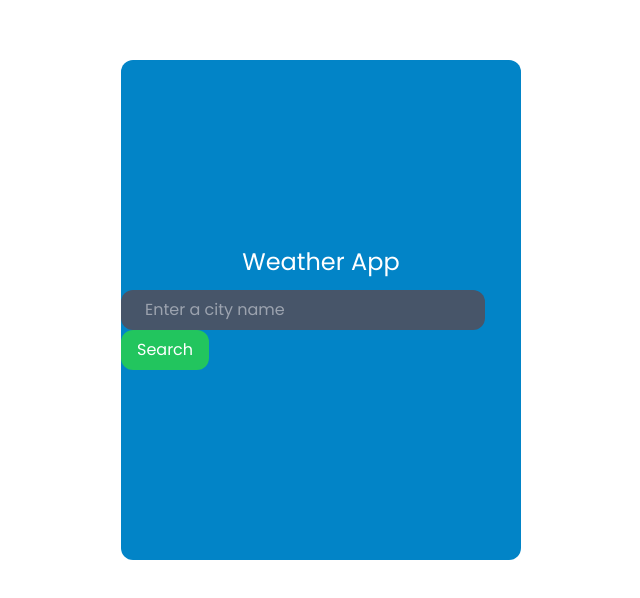
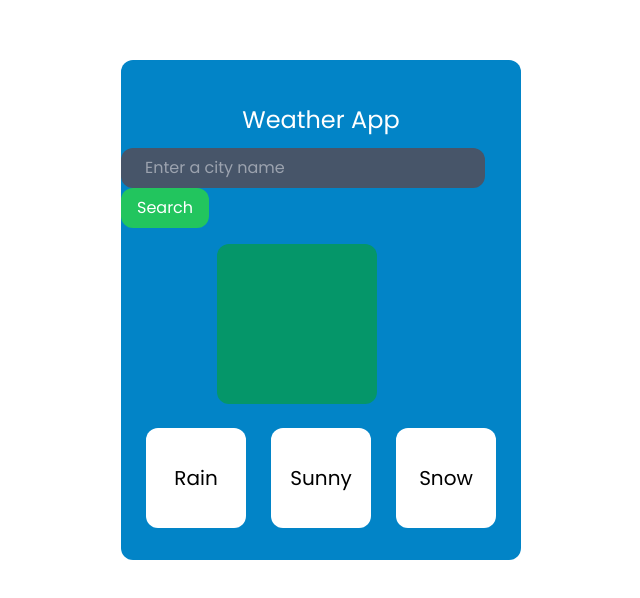
Before and after one commit to subhraneel2005/React-Basics-Practice, a React (Vite) app: page / in a window 1280 px wide. Shown: the part 6322-6920 px from the top of the page, without its empty margins (319-959 px from the left). Built offline with nearby package versions, Linux system fonts and the light colour scheme.

Commit message:
weather api fetched

```diff
--- a/package.json
+++ b/package.json
@@ -11,7 +11,8 @@
   },
   "dependencies": {
     "react": "^18.2.0",
-    "react-dom": "^18.2.0"
+    "react-dom": "^18.2.0",
+    "react-icons": "^5.0.1"
   },
   "devDependencies": {
     "@types/react": "^18.2.55",
--- a/src/Weather/components/Card.jsx
+++ b/src/Weather/components/Card.jsx
@@ -0,0 +1,11 @@
+import React from 'react'
+
+function Card(props) {
+  return (
+    <div className='flex justify-center items-center h-[100px] w-[100px] rounded-xl bg-white'>
+        <h1 className='text-black text-xl'>{props.title}</h1>
+    </div>
+  )
+}
+
+export default Card
--- a/src/Weather/components/MainBox.jsx
+++ b/src/Weather/components/MainBox.jsx
@@ -1,5 +1,8 @@
 import React from 'react'
 import Search from './Search'
+import Card from './Card'
+import { FaCloudRain } from "react-icons/fa";
+
 
 function MainBox() {
   return (
@@ -7,6 +10,11 @@ function MainBox() {
         <div className='block'>
             <h1 className='p-3 text-2xl text-center'>Weather App</h1>
             <Search/>
+            <div className='flex justify-evenly mt-6'>
+                <Card title = "Rain" bg="blue" />
+                <Card title = "Sunny" bg="yellow" />
+                <Card title = "Snow" bg="lightblue" />
+            </div>
         </div>
     </div>
   )
--- a/src/Weather/components/Search.jsx
+++ b/src/Weather/components/Search.jsx
@@ -1,23 +1,47 @@
 import React, { useState } from 'react'
+import Temp from './Temp';
+import { data } from 'autoprefixer';
 
 function Search() {
 
     const[seacrhValue, setSearchValue] = useState('');
     const[showValue, setShowValue] = useState('');
+    const[weather, setWeather] = useState([]);
 
     const handleChange = (event) => {
         setSearchValue(event.target.value);
     }
 
-    const btnClick = () => {
+    const getWeather = () => {
+        const apiKey = "1aab87aff8b5dbfe0e1dba0c5aa7fe83";
+        const city = seacrhValue;
+
+        if(!city)
+        {
+            alert("Please enter a city !!!")
+            return;
+        }
+
+        const currentWeatherUrl = `https://api.openweathermap.org/data/2.5/weather?q=${city}&appid=${apiKey}`;
+        const forecastUrl = `https://api.openweathermap.org/data/2.5/forecast?q=${city}$appid=${apiKey}`;
+
+        fetch(currentWeatherUrl)
+        .then(res => res.json())
+        .then(data => {setWeather(data)
+            console.log(data);
+        })
+
+
+        .catch(error => {console.error("Error 404", error)})
+
         setShowValue(seacrhValue);
     }
   return (
     <div>
         <input placeholder='Enter a city name' type="text" className='px-6 py-2 bg-slate-600 rounded-xl border-none outline-none' onChange={handleChange}/>
-        <button onClick={btnClick} className='bg-green-500 rounded-xl py-2 px-4'>Search</button>
+        <button onClick={getWeather} className='bg-green-500 rounded-xl py-2 px-4'>Search</button>
 
-        <h1 className='text-xl text-center text-white mt-4'>{showValue}</h1>
+        <Temp seacrhValue ={seacrhValue} showValue={showValue} />
     </div>
   )
 }
--- a/src/Weather/components/Temp.jsx
+++ b/src/Weather/components/Temp.jsx
@@ -0,0 +1,12 @@
+import React from 'react'
+
+function Temp(props) {
+  return (
+    <div className='h-[160px] w-[160px] rounded-xl bg-emerald-600 flex justify-center items-center ml-24 mt-4'>
+        <h1 className='text-xl text-emerald-300'>{props.showValue}</h1>
+        <div>{props.icon}</div>
+    </div>
+  )
+}
+
+export default Temp
--- a/src/Weather/components/Weather.jsx
+++ b/src/Weather/components/Weather.jsx
@@ -1,9 +1,10 @@
 import React from 'react'
 import MainBox from './MainBox'
+import bg from '../imgs/bg.png'
 
 function Weather() {
   return (
-    <div  className='h-screen w-full flex justify-center items-center'>
+    <div className='h-screen w-full flex justify-center items-center'>
       <MainBox/>
     </div>
   )
```
Also changed, not shown: 2 other files (tests, documents, lock files or other folders).
